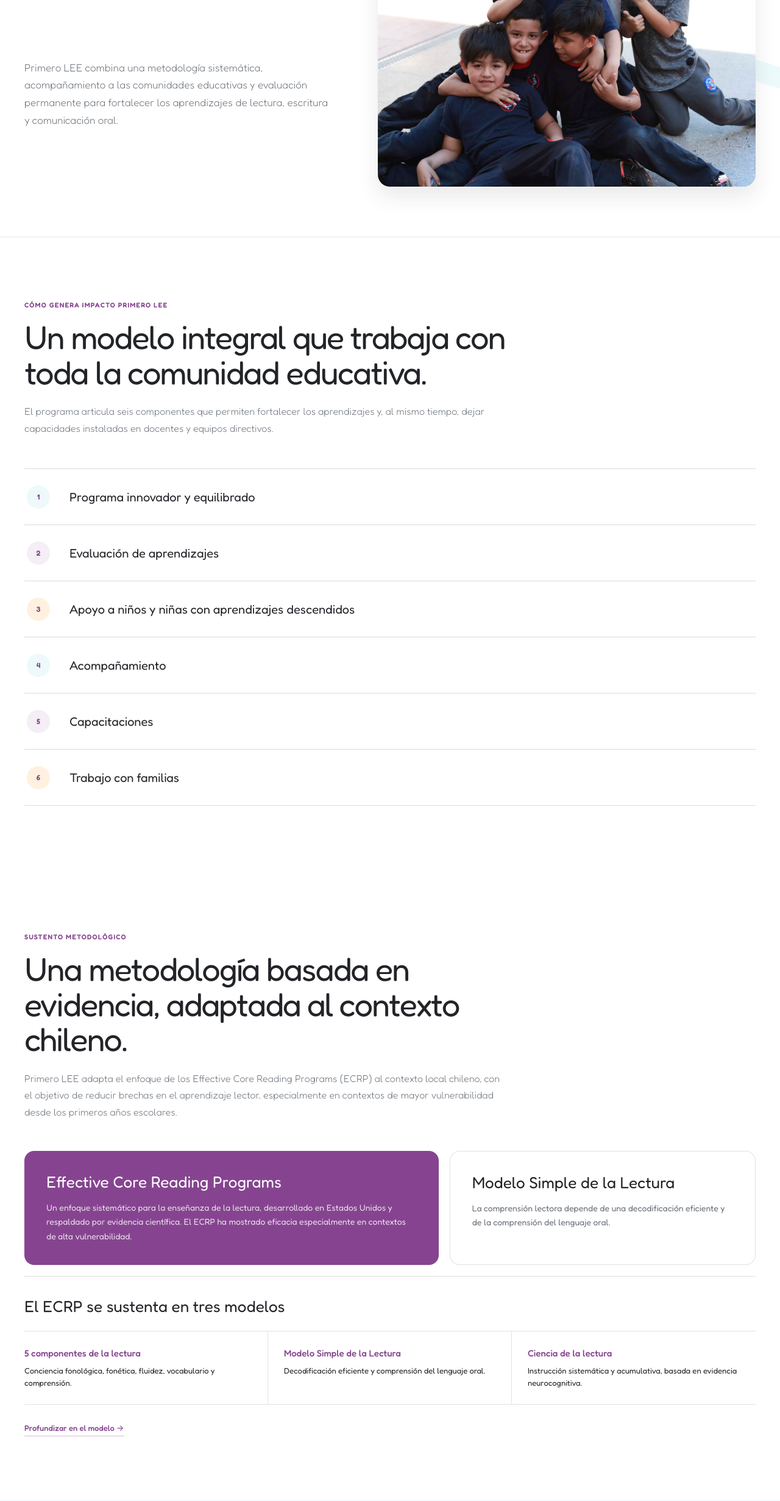
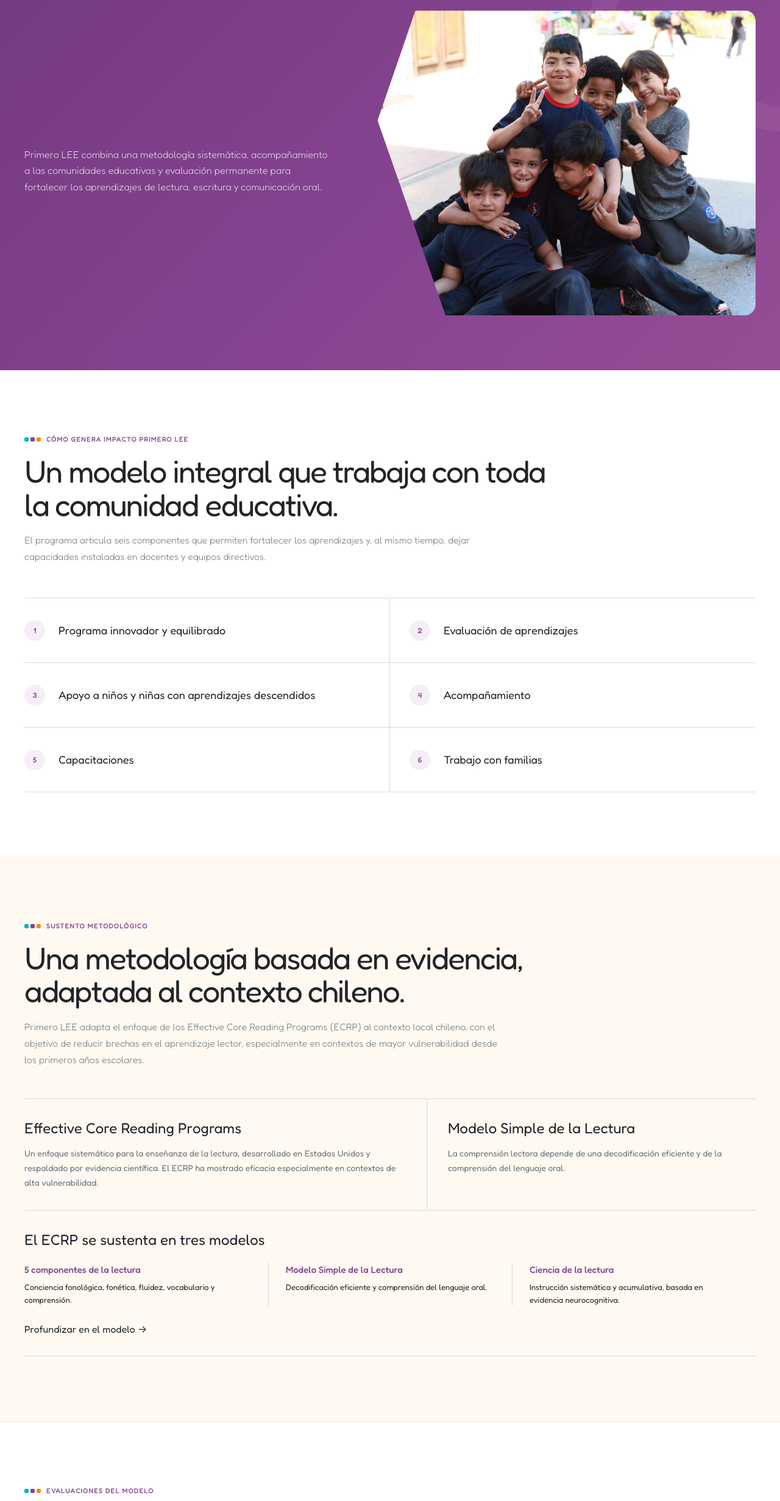
Before and after one commit to Fundacion-Crecer-con-Todos/test, a plain HTML site: page impacto/index.html in a window 1280 px wide. Shown: the part 339-2800 px from the top of the page at 61% size. Drawn offline with Linux system fonts and the light colour scheme.

Commit message:
Redesign impact page to match FCCT visual system

```diff
--- a/assets/impacto.css
+++ b/assets/impacto.css
@@ -1,52 +1,36 @@
-/* Impacto — Fundación Crecer con Todos */
+/* Impacto — misma línea visual del sitio FCCT */
 .impacto-page{background:#fff;color:var(--fcct-ink)}
 
-/* HERO — editorial + fotografía */
-.impacto-hero{padding:145px 0 82px;background:#fff;color:var(--fcct-ink);position:relative;overflow:hidden;border-bottom:1px solid rgba(34,36,40,.1)}
-.impacto-hero:after{content:"";position:absolute;width:300px;height:300px;border:34px solid rgba(0,177,209,.07);border-radius:66px;right:-115px;top:85px;transform:rotate(18deg);pointer-events:none}
-.impacto-hero .container{position:relative;z-index:1;display:grid;grid-template-columns:.9fr 1.1fr;grid-template-rows:auto auto 1fr;column-gap:72px;align-items:center}
-.impacto-hero .container:after{content:"";grid-column:2;grid-row:1/4;display:block;min-height:500px;border-radius:20px;background:url('/assets/impacto-principal.jpg') center/cover;box-shadow:0 16px 34px rgba(35,39,44,.10)}
-.impacto-kicker,.impacto-eyebrow{display:block;font-size:11px;letter-spacing:.11em;text-transform:uppercase;font-weight:600}
-.impacto-kicker{grid-column:1;color:var(--fcct-p);margin-bottom:18px}.impacto-hero h1{grid-column:1;max-width:680px;font-size:clamp(50px,5.5vw,76px);line-height:.98;letter-spacing:-.045em;font-weight:400;margin:0}.impacto-hero p{grid-column:1;max-width:620px;margin:26px 0 0;font-size:17px;line-height:1.68;color:var(--fcct-muted);font-weight:300}
+/* HERO — mismo lenguaje del home: morado + fotografía */
+.impacto-hero{min-height:720px;padding:150px 0 90px;background:linear-gradient(135deg,#70377c 0%,#864490 62%,#954d94 100%);color:#fff;position:relative;overflow:hidden;display:flex;align-items:center}
+.impacto-hero:after{content:"";position:absolute;right:-110px;top:120px;width:320px;height:320px;border:40px solid rgba(255,255,255,.06);border-radius:68px;transform:rotate(18deg)}
+.impacto-hero .container{position:relative;z-index:1;display:grid;grid-template-columns:.9fr 1.1fr;gap:72px;align-items:center}
+.impacto-hero .container:after{content:"";display:block;min-height:500px;background:url('/assets/impacto-principal.jpg') center/cover;border-radius:18px;clip-path:polygon(10% 0,100% 0,100% 100%,18% 100%,0 36%)}
+.impacto-kicker,.impacto-eyebrow{display:block;font-size:11px;letter-spacing:.1em;text-transform:uppercase;font-weight:500}.impacto-kicker{color:rgba(255,255,255,.78);margin-bottom:18px}.impacto-hero h1{font-size:clamp(50px,5.2vw,74px);line-height:1.01;letter-spacing:-.043em;font-weight:400;margin:0}.impacto-hero p{max-width:560px;margin:24px 0 0;font-size:16px;line-height:1.66;color:rgba(255,255,255,.86);font-weight:300}
 
-/* GENERAL */
-.impacto-section{padding:104px 0}.impacto-section.alt{background:#f3fafb}.impacto-section.soft{background:#fff}.impacto-eyebrow{color:var(--fcct-p);margin-bottom:17px}.impacto-section h2{max-width:860px;font-size:clamp(38px,4.2vw,58px);line-height:1.07;letter-spacing:-.035em;font-weight:400;margin:0}.impacto-lead{max-width:790px;margin:22px 0 0;color:var(--fcct-muted);font-size:16px;line-height:1.72;font-weight:300}
+/* SECCIONES */
+.impacto-section{padding:106px 0;background:#fff}.impacto-section.soft{background:var(--fcct-cream)}.impacto-section.alt{background:#fff;border-top:1px solid rgba(34,36,40,.1)}
+.impacto-eyebrow{color:var(--fcct-p);margin-bottom:18px}.impacto-eyebrow:before{content:"";display:inline-block;width:7px;height:7px;border-radius:2px;background:var(--fcct-c);box-shadow:10px 0 0 var(--fcct-p),20px 0 0 var(--fcct-o);margin-right:29px}
+.impacto-section h2{max-width:860px;font-size:clamp(38px,4vw,58px);line-height:1.06;letter-spacing:-.038em;font-weight:400;margin:0}.impacto-lead{max-width:780px;margin:18px 0 0;font-size:15.5px;line-height:1.75;color:var(--fcct-muted);font-weight:300}
 
-/* MODELO — recorrido, no mosaico de cards */
-.impacto-model{margin-top:52px;border-top:1px solid rgba(34,36,40,.16)}
-.model-card{display:grid;grid-template-columns:70px minmax(0,1fr);align-items:center;min-height:92px;padding:18px 4px;border-bottom:1px solid rgba(34,36,40,.16);background:transparent!important;border-radius:0}
-.model-card span{display:flex;width:38px;height:38px;border-radius:50%;align-items:center;justify-content:center;background:var(--fcct-c-soft);color:var(--fcct-p);font-size:12px;font-weight:600;margin:0}
-.model-card:nth-child(2) span,.model-card:nth-child(5) span{background:var(--fcct-p-soft)}
-.model-card:nth-child(3) span,.model-card:nth-child(6) span{background:#fff1df}
-.model-card h3{font-size:20px;line-height:1.3;font-weight:400;margin:0;max-width:720px}
+/* MODELO — editorial, sin mosaico */
+.impacto-model{margin-top:54px;display:grid;grid-template-columns:1fr 1fr;border-top:1px solid rgba(34,36,40,.16)}
+.model-card{display:grid;grid-template-columns:56px 1fr;align-items:center;min-height:106px;padding:18px 0;border-bottom:1px solid rgba(34,36,40,.16);background:transparent}.model-card:nth-child(odd){padding-right:32px;border-right:1px solid rgba(34,36,40,.16)}.model-card:nth-child(even){padding-left:32px}.model-card span{width:34px;height:34px;border-radius:50%;display:grid;place-items:center;background:#f5eef6;color:var(--fcct-p);font-size:12px;font-weight:500}.model-card h3{margin:0;font-size:18px;line-height:1.3;font-weight:400}
 
-/* FUNDAMENTOS — una idea fuerte + tres pilares */
-.evidence-foundation{display:grid;grid-template-columns:1.15fr .85fr;gap:18px;margin-top:50px}
-.foundation-card{padding:36px;border:1px solid rgba(34,36,40,.13);border-radius:16px;background:#fff}
-.foundation-card:first-child{background:var(--fcct-p);color:#fff;border:0}.foundation-card:first-child p{color:rgba(255,255,255,.82)}
-.foundation-card h3{font-size:26px;line-height:1.18;margin:0 0 14px;font-weight:400}.foundation-card p{font-size:14px;line-height:1.68;color:var(--fcct-muted);margin:0}
-.foundation-card.wide{grid-column:1/-1;background:#fff;border:0;border-top:1px solid rgba(34,36,40,.15);border-radius:0;padding:34px 0 0}
-.reading-grid{display:grid;grid-template-columns:repeat(3,1fr);gap:0;margin-top:24px;border-top:1px solid rgba(34,36,40,.13);border-bottom:1px solid rgba(34,36,40,.13)}
-.reading-pill{padding:24px 26px 24px 0;border-radius:0;background:transparent;font-size:13px;line-height:1.55;border-right:1px solid rgba(34,36,40,.13)}
-.reading-pill+ .reading-pill{padding-left:26px}.reading-pill:last-child{border-right:0}.reading-pill strong{display:block;color:var(--fcct-p);font-size:15px;margin-bottom:7px;font-weight:500}
+/* FUNDAMENTOS */
+.evidence-foundation{margin-top:50px;display:grid;grid-template-columns:1.1fr .9fr;gap:0;border-top:1px solid rgba(34,36,40,.16);border-bottom:1px solid rgba(34,36,40,.16)}
+.foundation-card{padding:34px 34px 34px 0;background:transparent}.foundation-card:nth-child(2){padding-left:34px;border-left:1px solid rgba(34,36,40,.16)}.foundation-card h3{font-size:24px;line-height:1.2;font-weight:400;margin:0 0 14px}.foundation-card p{font-size:14px;line-height:1.7;color:var(--fcct-muted);margin:0}.foundation-card.wide{grid-column:1/-1;border-top:1px solid rgba(34,36,40,.16);padding:34px 0}.reading-grid{display:grid;grid-template-columns:repeat(3,1fr);gap:0;margin-top:22px}.reading-pill{padding:0 28px 0 0;font-size:13px;line-height:1.55}.reading-pill+.reading-pill{padding-left:28px;border-left:1px solid rgba(34,36,40,.16)}.reading-pill strong{display:block;color:var(--fcct-p);font-size:15px;font-weight:500;margin-bottom:7px}
 
-/* TIPOS DE EVALUACIÓN — secundarios, compactos */
-.eval-types{display:flex;flex-wrap:wrap;gap:8px;margin-top:38px}
-.eval-type{padding:9px 13px;border:1px solid rgba(134,68,144,.2);border-radius:999px;background:#fff;font-size:12px;line-height:1.35;color:#565c61}
+/* ACCIONES — usar patrón text-link existente */
+.impacto-actions{margin-top:28px}.impacto-actions .text-link{font-size:12.5px}.impacto-actions .text-link:hover{opacity:.72}
 
-/* ESTUDIOS — protagonismo real */
-.studies{display:grid;grid-template-columns:repeat(3,1fr);gap:14px;margin-top:42px}
-.study-card{display:flex;flex-direction:column;min-height:390px;padding:30px;border-radius:18px;background:#fff;border:1px solid rgba(34,36,40,.11);transition:transform .22s ease,box-shadow .22s ease}
-.study-card:nth-child(1),.study-card:nth-child(2),.study-card:nth-child(3){background:#fff}
-.study-card:first-child{border-top:5px solid var(--fcct-c)}.study-card:nth-child(2){border-top:5px solid var(--fcct-o)}.study-card:nth-child(3){border-top:5px solid var(--fcct-p)}
-.study-year{font-size:11px;text-transform:uppercase;letter-spacing:.08em;color:var(--fcct-muted);margin-bottom:26px}.study-card strong.metric{display:block;font-size:clamp(44px,4vw,58px);line-height:.95;letter-spacing:-.045em;color:var(--fcct-p);font-weight:400;margin-bottom:20px}.study-card h3{font-size:20px;line-height:1.25;margin:0 0 12px;font-weight:500}.study-card p{font-size:13px;line-height:1.62;color:#53636a;margin:0}.study-link{margin-top:auto;padding-top:24px;color:var(--fcct-p);font-size:13px;font-weight:500;text-decoration:none}.study-link:after{content:" ↗"}.study-link:hover{text-decoration:underline}
-@media(hover:hover) and (pointer:fine){.study-card:hover{transform:translateY(-3px);box-shadow:0 12px 26px rgba(35,39,44,.07)}}
+/* EVALUACIONES */
+.eval-types{display:flex;flex-wrap:wrap;gap:8px;margin-top:34px}.eval-type{padding:8px 12px;border:1px solid rgba(34,36,40,.14);border-radius:999px;background:#fff;font-size:11.5px;line-height:1.35;color:#62686d}
+.studies{display:grid;grid-template-columns:repeat(3,1fr);gap:0;margin-top:46px;border-top:1px solid rgba(34,36,40,.16);border-bottom:1px solid rgba(34,36,40,.16)}
+.study-card{display:flex;flex-direction:column;min-height:380px;padding:30px 30px 30px 0;background:#fff}.study-card+.study-card{padding-left:30px;border-left:1px solid rgba(34,36,40,.16)}.study-card:not(:last-child){padding-right:30px}.study-year{font-size:11px;text-transform:uppercase;letter-spacing:.08em;color:var(--fcct-muted);margin-bottom:28px}.study-card strong.metric{display:block;font-size:clamp(42px,4vw,56px);line-height:.95;letter-spacing:-.045em;color:var(--fcct-p);font-weight:400;margin-bottom:20px}.study-card h3{font-size:19px;line-height:1.28;margin:0 0 12px;font-weight:500}.study-card p{font-size:13px;line-height:1.62;color:#53636a;margin:0}.study-link{margin-top:auto;padding-top:24px;color:var(--fcct-p);font-size:12.5px;font-weight:500;text-decoration:none}.study-link:hover{text-decoration:underline}
 
-/* CTAs — links editoriales; botón solo en cierre */
-.impacto-actions{display:flex;gap:16px;flex-wrap:wrap;margin-top:30px}.impacto-btn{display:inline-flex;align-items:center;gap:8px;padding:0 0 5px;border-radius:0;background:transparent;color:var(--fcct-p);text-decoration:none;font-size:13px;font-weight:500;border:0;border-bottom:1px solid rgba(134,68,144,.35);transition:opacity .2s,border-color .2s}.impacto-btn.alt{background:transparent;color:var(--fcct-p);border:0;border-bottom:1px solid rgba(134,68,144,.35)}.impacto-btn:hover{opacity:.72;border-bottom-color:var(--fcct-p)}
+/* CIERRE — igual que CTA final del sitio */
+.impacto-final{padding:0;background:var(--fcct-c)}.impacto-final-card{min-height:400px;padding:68px max(40px,calc((100vw - 1320px)/2));background:linear-gradient(100deg,rgba(0,177,209,.96),rgba(0,177,209,.83)),url('/assets/programa-viaje-letras.jpg') center/cover;color:#fff;position:relative;overflow:hidden}.impacto-final-card:after{content:"";position:absolute;width:300px;height:300px;border:38px solid rgba(255,255,255,.1);right:-80px;top:-90px;border-radius:62px;transform:rotate(18deg)}.impacto-final-card h2{max-width:850px;font-size:clamp(42px,4.5vw,64px);line-height:1.04;font-weight:400;letter-spacing:-.04em;margin:0;position:relative;z-index:1}.impacto-final-card p{max-width:680px;margin:20px 0 28px;line-height:1.65;color:rgba(255,255,255,.88);position:relative;z-index:1}.impacto-final-card .impacto-kicker{position:relative;z-index:1}.impacto-final-card .cta{position:relative;z-index:1}
 
-/* CIERRE */
-.impacto-final{padding:0;background:var(--fcct-c)}.impacto-final-card{min-height:390px;padding:70px max(40px,calc((100vw - 1320px)/2));display:flex;flex-direction:column;justify-content:center;color:#fff;position:relative;overflow:hidden}.impacto-final-card:after{content:"";position:absolute;width:260px;height:260px;border:34px solid rgba(255,255,255,.1);border-radius:60px;right:-65px;top:-80px;transform:rotate(18deg)}.impacto-final-card h2{max-width:850px;font-size:clamp(40px,4.5vw,64px);line-height:1.04;font-weight:400;letter-spacing:-.04em;margin:0;position:relative;z-index:1}.impacto-final-card p{max-width:680px;margin:20px 0 28px;line-height:1.65;color:rgba(255,255,255,.88);position:relative;z-index:1}.impacto-final-card .impacto-kicker{color:rgba(255,255,255,.8);position:relative;z-index:1}.impacto-final-card .impacto-btn{align-self:flex-start;position:relative;z-index:1;background:#fff;color:var(--fcct-p);border:0;border-radius:999px;padding:12px 18px;font-size:12px}.impacto-final-card .impacto-btn:hover{opacity:.9}
-
-@media(max-width:900px){.impacto-hero .container{grid-template-columns:1fr;display:block}.impacto-hero .container:after{margin-top:38px;min-height:420px}.evidence-foundation{grid-template-columns:1fr}.foundation-card.wide{grid-column:auto}.studies{grid-template-columns:1fr 1fr}.studies .study-card:last-child{grid-column:1/-1}.reading-grid{grid-template-columns:1fr}.reading-pill,.reading-pill+ .reading-pill{padding:20px 0;border-right:0;border-bottom:1px solid rgba(34,36,40,.13)}.reading-pill:last-child{border-bottom:0}}
-@media(max-width:600px){.impacto-hero{padding:118px 0 66px}.impacto-hero h1{font-size:47px}.impacto-hero p{font-size:15px}.impacto-hero .container:after{min-height:300px;border-radius:14px}.impacto-section{padding:76px 0}.model-card{grid-template-columns:56px 1fr;min-height:82px}.model-card h3{font-size:17px}.studies{grid-template-columns:1fr}.studies .study-card:last-child{grid-column:auto}.study-card{min-height:0}.eval-types{gap:7px}.impacto-final-card{padding:55px 16px;min-height:350px}.impacto-actions{margin-top:26px}.impacto-btn{width:max-content}.impacto-final-card .impacto-btn{width:auto}}
+@media(max-width:900px){.impacto-hero{min-height:auto}.impacto-hero .container{grid-template-columns:1fr;gap:34px}.impacto-hero .container:after{min-height:420px}.impacto-model{grid-template-columns:1fr}.model-card:nth-child(odd),.model-card:nth-child(even){padding-left:0;padding-right:0;border-right:0}.evidence-foundation{grid-template-columns:1fr}.foundation-card,.foundation-card:nth-child(2){padding:28px 0;border-left:0}.foundation-card:nth-child(2){border-top:1px solid rgba(34,36,40,.16)}.reading-grid{grid-template-columns:1fr}.reading-pill,.reading-pill+.reading-pill{padding:18px 0;border-left:0;border-top:1px solid rgba(34,36,40,.13)}.reading-pill:first-child{border-top:0}.studies{grid-template-columns:1fr}.study-card,.study-card+.study-card{padding:28px 0;border-left:0;border-top:1px solid rgba(34,36,40,.16);min-height:0}.study-card:first-child{border-top:0}}
+@media(max-width:600px){.impacto-hero{padding:118px 0 66px}.impacto-hero h1{font-size:46px}.impacto-hero p{font-size:15px}.impacto-hero .container:after{min-height:300px;border-radius:14px;clip-path:none}.impacto-section{padding:76px 0}.model-card{grid-template-columns:50px 1fr;min-height:88px}.model-card h3{font-size:17px}.impacto-final-card{padding:52px 16px;min-height:380px}.eval-types{gap:7px}}
```
